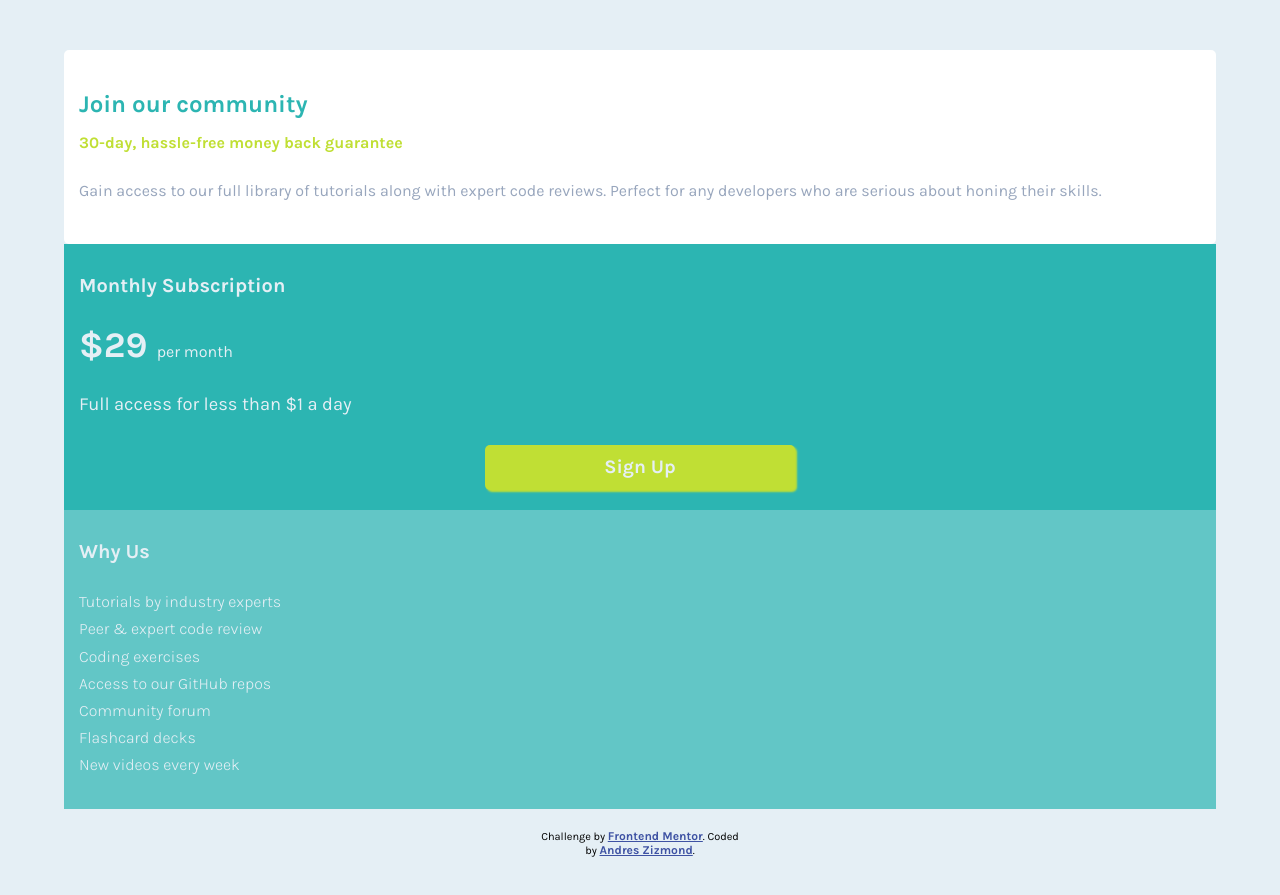
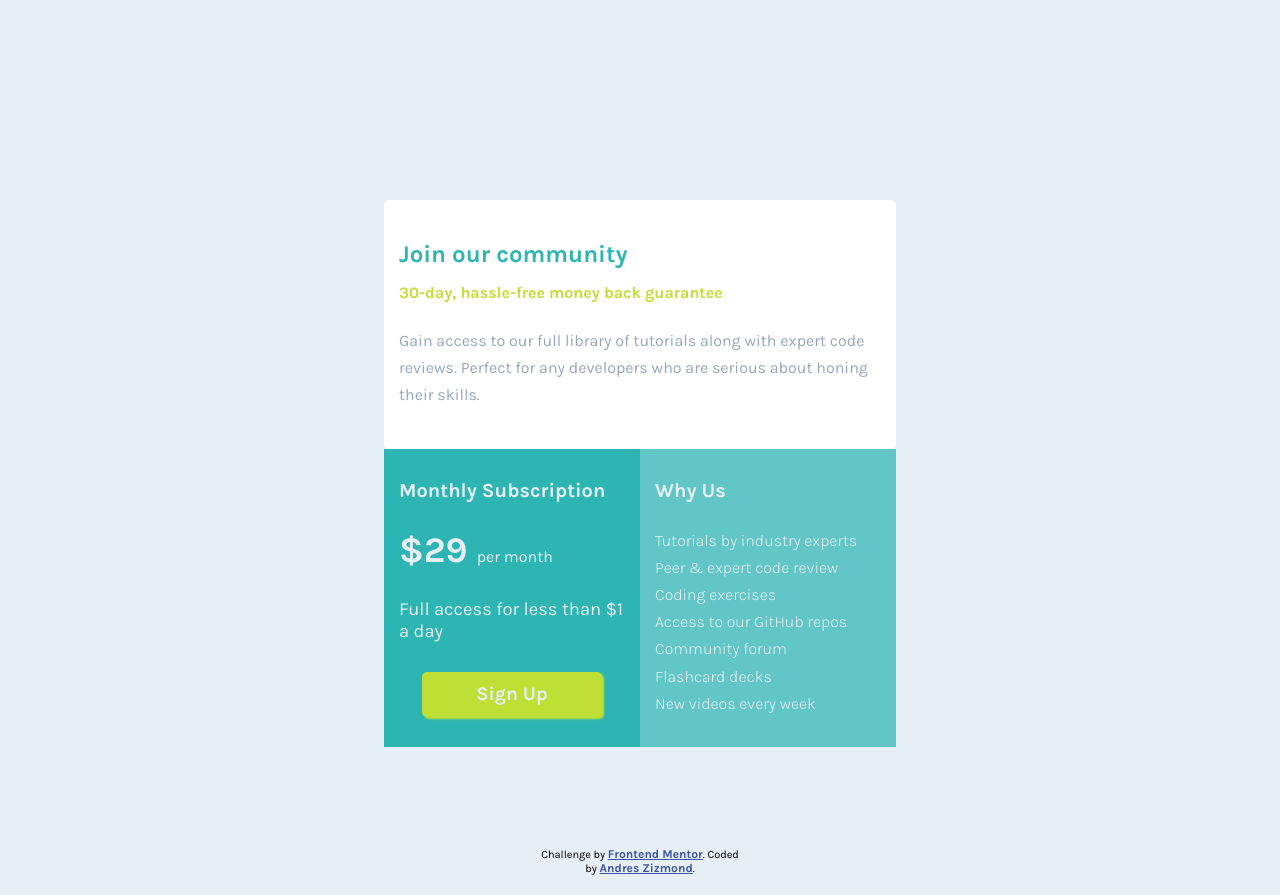
Before and after one commit to azizmond/single-price-grid-component-master, a plain HTML site: page index.html in a window 1280 px wide. Drawn offline with Linux system fonts and the light colour scheme.

Commit message:
Desktop design and responsive

```diff
--- a/assets/styles.css
+++ b/assets/styles.css
@@ -56,6 +56,21 @@ h2{
     font-weight: 400;
 }
 
+@media (min-width: 760px){
+    .community{
+        margin-top: 200px;
+        width: 40%;
+    }
+}
+
+/*CONTAINER*/
+@media (min-width: 760px){
+    .container{
+        display: flex;
+        justify-content: center;
+    }
+}
+
 /*SUBSCRIPTION*/
 .subscription{
     background-color: var(--first-color);
@@ -94,6 +109,17 @@ h2{
     line-height: 6rem;
 }
 
+@media (min-width: 760px){
+    .subscription{
+        margin: 0;
+        width: 20%;
+    }
+
+    .button-subscription{
+        width: 80%;
+    }
+}
+
 /*WHY US*/
 .why-us{
     background-color: var(--first-alpha-color);
@@ -107,6 +133,13 @@ h2{
     font-weight: 300;
     line-height: 1.7rem;
     margin-top: 25px;
+}
+
+@media (min-width: 760px){
+    .why-us{
+        margin: 0;
+        width: 20%;
+    }
 }
 
 /*FOOTER*/
@@ -125,3 +158,9 @@ h2{
     font-size: 12px;
     font-weight: 700;
 }
+
+@media (min-width: 760px){
+    .attribution{
+        margin-top: 100px;
+    }
+}
--- a/index.html
+++ b/index.html
@@ -30,7 +30,9 @@
 
   </section>
 
-  <section class="subscription">
+  <div class="container">
+
+    <section class="subscription">
     <h2>Monthly Subscription</h2>
 
     <span class="value-subscription">&dollar;29 </span> <span class="period-subscription">per month</span>
@@ -54,10 +56,9 @@
       <p>New videos every week</p>
     </section>
 
-
-
   </section>
 
+  </div>
 
   <footer>
     <p class="attribution">
```
